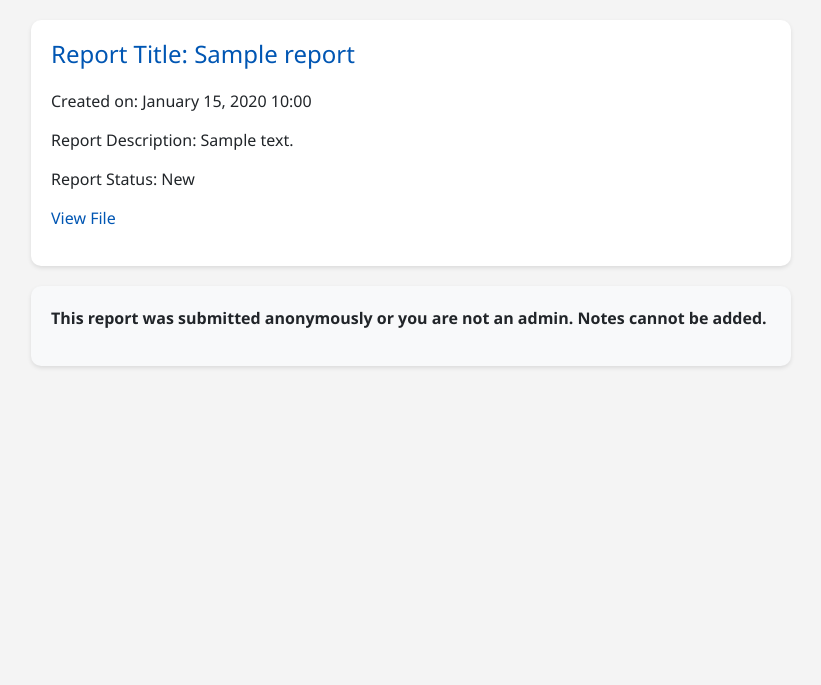
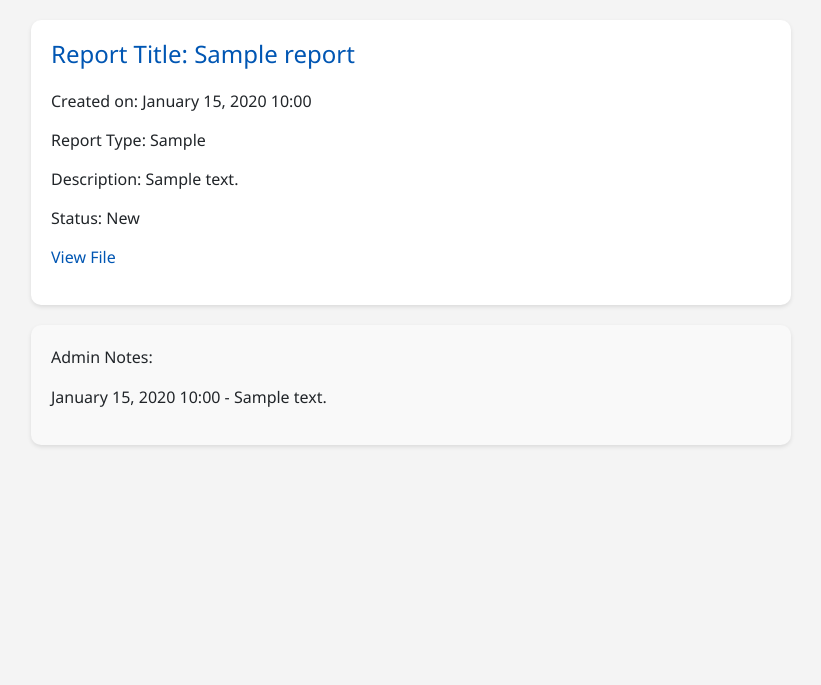
Before and after one commit to SebastianWikt/Campus-Confide-Reporting-App, a Django app: template hooknowsapp/templates/hooknowsapp/one_report.html in a window 1280 px wide. Shown: the part 56-741 px from the top of the page, without its empty margins (229-1050 px from the left). Run offline with Django 3.2, Linux system fonts and the light colour scheme; the template is opened without the code that fills it: most values are stand-ins (such as "Sample title", 1, 10 or a date in 2020); some libraries are stand-ins or nearby versions.

Commit message:
Added report type, change UI, Added reset search button.

```diff
--- a/hooknowsapp/templates/hooknowsapp/one_report.html
+++ b/hooknowsapp/templates/hooknowsapp/one_report.html
@@ -72,6 +72,20 @@
             text-decoration: none;
             color: #0056b3;
         }
+        .admin-note {
+            background-color: #f9f9f9;
+            padding: 20px;
+            margin-top: 10px;
+            border-radius: 10px;
+            box-shadow: 0 2px 4px rgba(0,0,0,0.1);
+
+        }
+        .delete-report {
+            margin-top: 20px;
+            width: 100%; /* Take the full width of the parent */
+            display: flex;
+            justify-content: center; /* Center the button horizontally */
+        }
 
     </style>
 </head>
@@ -97,17 +111,29 @@
         <div class="report">
             <h1 class="report-title">Report Title: {{ report.title }}</h1>
             <p class="date">Created on: {{ report.created_at|date:"F d, Y H:i" }}</p>
-            <p class="report-description">Report Description: {{ report.description }}</p>
-            <p class="submission-type">Report Status: {{ report.submission_status }}</p>
+            <p class="date">Report Type: {{ report.get_issue_type_display }}</p>
+            <p class="report-description">Description: {{ report.description }}</p>
+            <p class="submission-type">Status: {{ report.submission_status }}</p>
             {% if report.file %}
                 <p><a href="{{ report.file.url }}" target="_blank">View File</a></p>
             {% endif %}
         </div>
+        <div class="admin-note">
+            <p>Admin Notes:</p>
+            {% for note in report.admin_notes.all %}
+                <div class="note">
+                    <p>{{ note.created_at|date:"F d, Y H:i" }} - {{ note.note }}</p>
+                </div>
+            {% empty %}
+                <p>No notes from admin.</p>
+            {% endfor %}
+        </div>
+
         {% if report.user and user.is_staff %}
             <div class="resolved">
                 <form action="{% url 'report_resolved' report.id %}" method="post">
                 {% csrf_token %}
-                <button type="submit" class="btn btn-primary">Resolved</button>
+                    <button type="submit" class="btn btn-primary mt-4 mb-3">Resolved</button>
                 </form>
             </div>
             <div class="admin-note-form">
@@ -119,19 +145,41 @@
                     <input type="submit" value="Submit Note">
                 </form>
             </div>
-                {% else %}
-        <div class="notes-info-container" style="padding: 20px; margin-top: 20px; background-color: #f8f9fa; border-radius: 10px; box-shadow: 0 2px 4px rgba(0,0,0,0.1);">
-            <p style="font-weight: bold;">This report was submitted anonymously or you are not an admin. Notes cannot be added.</p>
+    </div>
+        {% endif %}
+        {% if report.user == user and not user.is_staff %}
+                <div class="delete-report">
+                    <a class="btn btn-danger" href="#" data-toggle="modal" data-target="#exampleModal">Delete</a>
+                    <!-- <a href="{% url 'delete_report' report.id %}" class="btn btn-danger">Delete Report</a> -->
                 </div>
         {% endif %}
 
-        {% if report.user == user and not user.is_staff %}
-                <div class="delete-report">
-                    <a href="{% url 'delete_report' report.id %}" class="btn btn-danger">Delete Report</a>
+
+{% include 'hooknowsapp/footer.html' %}
+
+    <div class="modal fade" id="exampleModal" tabindex="-1" role="dialog" aria-labelledby="exampleModalLabel" aria-hidden="true">
+      <div class="modal-dialog" role="document">
+        <div class="modal-content">
+          <div class="modal-header">
+            <!-- <h5 class="modal-title" id="exampleModalLabel"></h5> -->
+            <button type="button" class="close" data-dismiss="modal" aria-label="Close">
+              <span aria-hidden="true">&times;</span>
+            </button>
           </div>
-                {% endif %}
+          <div class="modal-body">
+            Are you sure you want to delete this report?
+          </div>
+          <div class="modal-footer">
+            <button type="button" class="btn btn-secondary" data-dismiss="modal">Close</button>
+            <a class="btn btn-danger" href="{% url 'delete_report' report.id %}">Delete</a>
+          </div>
+        </div>
+      </div>
+    </div>
 
-    </div>
-{% include 'hooknowsapp/footer.html' %}
+    <script src="https://code.jquery.com/jquery-3.6.0.min.js"></script>
+    <script src="https://stackpath.bootstrapcdn.com/bootstrap/4.5.2/js/bootstrap.min.js"></script>
+
+
 </body>
 </html>
```
Also changed, not shown: hooknowsapp/forms.py (+12 -1 lines), hooknowsapp/models.py (+15 -1 lines), hooknowsapp/templates/hooknowsapp/create_report.html (+8 -11 lines), hooknowsapp/templates/hooknowsapp/homepage.html (+23 -12 lines), hooknowsapp/templates/hooknowsapp/view_reports.html (+12 -20 lines), hooknowsapp/views.py (+13 -11 lines), hooknowsapp/migrations/0002_alter_report_file.py (added), hooknowsapp/migrations/0003_report_issue_type.py (added). Lines whose indentation alone changed are shown as unchanged.
